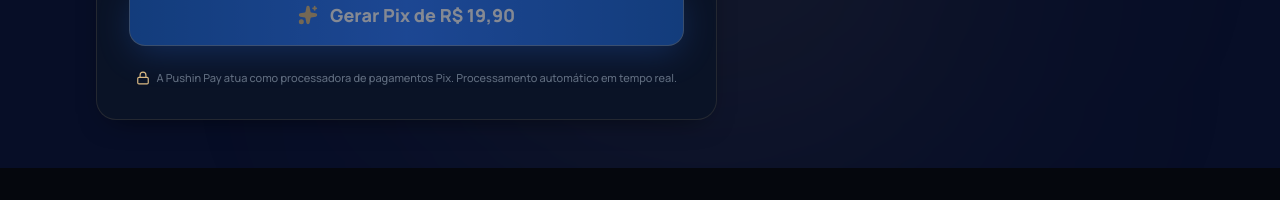
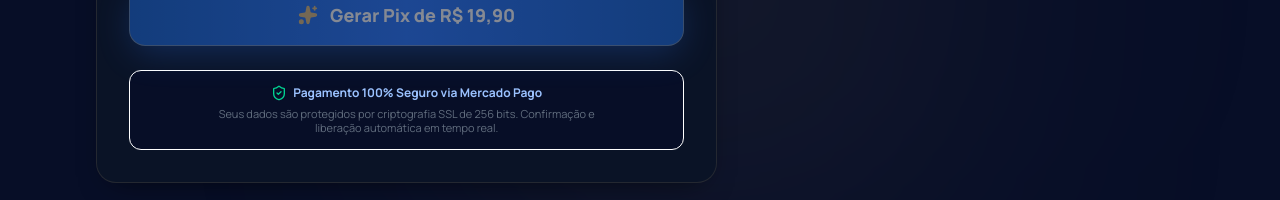
Before and after one commit to EverGreen-Agency/Notorius, a Next.js app: page /checkout in a window 1280 px wide. Shown: the part 1148-1348 px from the top of the page. Before the commit the page ends 1316 px from the top, so only its background shows below. Built offline with nearby package versions, Linux system fonts and the light colour scheme; no server answers.

Commit message:
fix: Selo mercado pago

```diff
--- a/src/app/checkout/page.tsx
+++ b/src/app/checkout/page.tsx
@@ -444,10 +444,15 @@ function CheckoutContent() {
                   )}
                 </button>
 
-                <p className="text-[11px] text-[var(--text-muted)] text-center font-medium flex items-center justify-center gap-1.5">
-                  <Lock className="w-3.5 h-3.5 text-[var(--gold-300)] inline" />
-                  <span>A Pushin Pay atua como processadora de pagamentos Pix. Processamento automático em tempo real.</span>
-                </p>
+                <div className="p-3.5 rounded-xl bg-[var(--navy-950)] border border-[var(--sapphire-glow)]/40 text-center space-y-1.5">
+                  <div className="flex items-center justify-center gap-1.5 text-xs text-[var(--sapphire-soft)] font-bold">
+                    <ShieldCheck className="w-4 h-4 text-emerald-400" />
+                    <span>Pagamento 100% Seguro via Mercado Pago</span>
+                  </div>
+                  <p className="text-[11px] text-[var(--text-muted)] leading-tight max-w-sm mx-auto">
+                    Seus dados são protegidos por criptografia SSL de 256 bits. Confirmação e liberação automática em tempo real.
+                  </p>
+                </div>
               </form>
 
             </div>
--- a/src/app/pedido/[token]/pagamento/page.tsx
+++ b/src/app/pedido/[token]/pagamento/page.tsx
@@ -224,9 +224,9 @@ export default function OrderPaymentPage({ params }: { params: Promise<{ token:
                 <button
                   onClick={handleSimulatePayment}
                   disabled={isSimulatingPayment}
-                  className="px-3.5 py-1.5 rounded-xl bg-[var(--sapphire-glow)] border border-[var(--sapphire-action)] text-[var(--sapphire-soft)] text-[11px] font-mono hover:bg-[var(--sapphire-action)] hover:text-white transition-all flex items-center gap-1.5 mx-auto"
+                  className="px-4 py-2 rounded-xl bg-[var(--sapphire-glow)] border border-[var(--sapphire-action)] text-[var(--sapphire-soft)] text-xs font-mono hover:bg-[var(--sapphire-action)] hover:text-white transition-all flex items-center justify-center gap-1.5 mx-auto max-w-full text-center leading-snug"
                 >
-                  <Sparkles className="w-3.5 h-3.5" />
+                  <Sparkles className="w-3.5 h-3.5 shrink-0" />
                   <span>{isSimulatingPayment ? 'Simulando...' : 'Simular Pagamento Pix (Dev Mode)'}</span>
                 </button>
               </div>
@@ -236,7 +236,7 @@ export default function OrderPaymentPage({ params }: { params: Promise<{ token:
 
           {/* Section A: Pix Copia e Cola OR Expired Action Card */}
           {!isPaid && isExpired && (
-            <div className="glass-panel-navy p-6 sm:p-8 rounded-3xl space-y-6 border-2 border-rose-500/40 bg-rose-500/5 text-center">
+            <div className="glass-panel-navy p-5 sm:p-8 rounded-3xl space-y-6 border-2 border-rose-500/40 bg-rose-500/5 text-center">
               <div className="space-y-2">
                 <h2 className="text-lg font-bold text-white">Deseja realizar este pedido?</h2>
                 <p className="text-xs text-[var(--slate-400)] max-w-md mx-auto leading-relaxed">
@@ -256,22 +256,22 @@ export default function OrderPaymentPage({ params }: { params: Promise<{ token:
           )}
 
           {!isPaid && !isExpired && orderData.payment && (
-            <div className="glass-panel-navy p-6 sm:p-8 rounded-3xl space-y-6">
+            <div className="glass-panel-navy p-4 sm:p-8 rounded-3xl space-y-6">
 
-              <div className="flex flex-col sm:flex-row items-center justify-between gap-4 pb-4 border-b border-white/10 text-center sm:text-left">
+              <div className="flex flex-col sm:flex-row items-center justify-between gap-3 pb-4 border-b border-white/10 text-center sm:text-left">
                 <div>
                   <h2 className="text-base font-bold text-white">Código Pix Copia e Cola</h2>
                   <p className="text-xs text-[var(--slate-400)]">Copie o código abaixo e utilize na opção Pix do seu aplicativo de banco.</p>
                 </div>
-                <div className="flex items-center gap-1.5 px-3 py-1 rounded-full bg-[var(--navy-900)] border border-[var(--gold-500)]/30 text-xs text-[var(--gold-300)] font-mono">
+                <div className="flex items-center gap-1.5 px-3 py-1 rounded-full bg-[var(--navy-900)] border border-[var(--gold-500)]/30 text-xs text-[var(--gold-300)] font-mono shrink-0">
                   <Clock className="w-3.5 h-3.5" />
                   <span>Válido por 15 minutos</span>
                 </div>
               </div>
 
               {/* Visual QR Code Image */}
-              <div className="flex flex-col items-center justify-center p-6 rounded-2xl bg-[var(--navy-950)] border border-white/10 space-y-3 text-center">
-                <div className="w-56 h-56 bg-white p-3 rounded-2xl flex items-center justify-center border-4 border-[var(--gold-500)]/40 shadow-2xl">
+              <div className="flex flex-col items-center justify-center p-4 sm:p-6 rounded-2xl bg-[var(--navy-950)] border border-white/10 space-y-3 text-center">
+                <div className="w-48 h-48 sm:w-56 sm:h-56 bg-white p-3 rounded-2xl flex items-center justify-center border-4 border-[var(--gold-500)]/40 shadow-2xl shrink-0">
                   <img
                     src={
                       orderData.payment.qrCodeBase64
@@ -291,7 +291,7 @@ export default function OrderPaymentPage({ params }: { params: Promise<{ token:
 
               {/* Copy Box */}
               <div className="space-y-3">
-                <div className="p-4 rounded-2xl bg-[var(--navy-950)] border border-white/10 font-mono text-xs text-[var(--slate-400)] break-all max-h-24 overflow-y-auto">
+                <div className="p-3.5 sm:p-4 rounded-2xl bg-[var(--navy-950)] border border-white/10 font-mono text-xs text-[var(--slate-400)] break-all max-h-24 overflow-y-auto">
                   {orderData.payment.qrCode}
                 </div>
 
@@ -313,7 +313,15 @@ export default function OrderPaymentPage({ params }: { params: Promise<{ token:
                 </button>
               </div>
 
-              <div className="flex items-center justify-center gap-2 text-xs text-[var(--slate-400)] pt-2">
+              {/* Mercado Pago Security Trust Badge */}
+              <div className="p-3 rounded-2xl bg-[var(--navy-950)] border border-[var(--gold-500)]/30 flex items-center justify-center gap-2 text-center shadow-inner">
+                <ShieldCheck className="w-4 h-4 text-emerald-400 shrink-0" />
+                <span className="text-xs text-[var(--slate-300)] font-medium">
+                  Pagamento 100% Seguro e Processado via <strong className="text-white font-bold">Mercado Pago</strong>
+                </span>
+              </div>
+
+              <div className="flex items-center justify-center gap-2 text-xs text-[var(--slate-400)] pt-1">
                 <RefreshCw className="w-3.5 h-3.5 animate-spin text-[var(--sapphire-soft)]" />
                 <span>Verificando pagamento automaticamente a cada 3 segundos...</span>
               </div>
--- a/src/components/SiteFooter.tsx
+++ b/src/components/SiteFooter.tsx
@@ -15,7 +15,7 @@ export function SiteFooter() {
           <div className="flex flex-wrap items-center justify-center gap-6 text-xs text-[var(--slate-400)]">
             <div className="flex items-center gap-1.5 text-[var(--ivory-100)]">
               <Shield className="w-4 h-4 text-[var(--gold-300)]" />
-              <span>Pagamentos processados via Pushin Pay</span>
+              <span>Pagamentos processados via Mercado Pago</span>
             </div>
 
             <a
--- a/src/components/TrustStrip.tsx
+++ b/src/components/TrustStrip.tsx
@@ -15,7 +15,7 @@ export function TrustStrip() {
     {
       icon: Zap,
       title: 'Pix Instantâneo',
-      desc: 'Confirmação automática em segundos via Pushin Pay com disparo imediato.',
+      desc: 'Confirmação automática em segundos via Mercado Pago com disparo imediato.',
     },
     {
       icon: Headphones,
```
